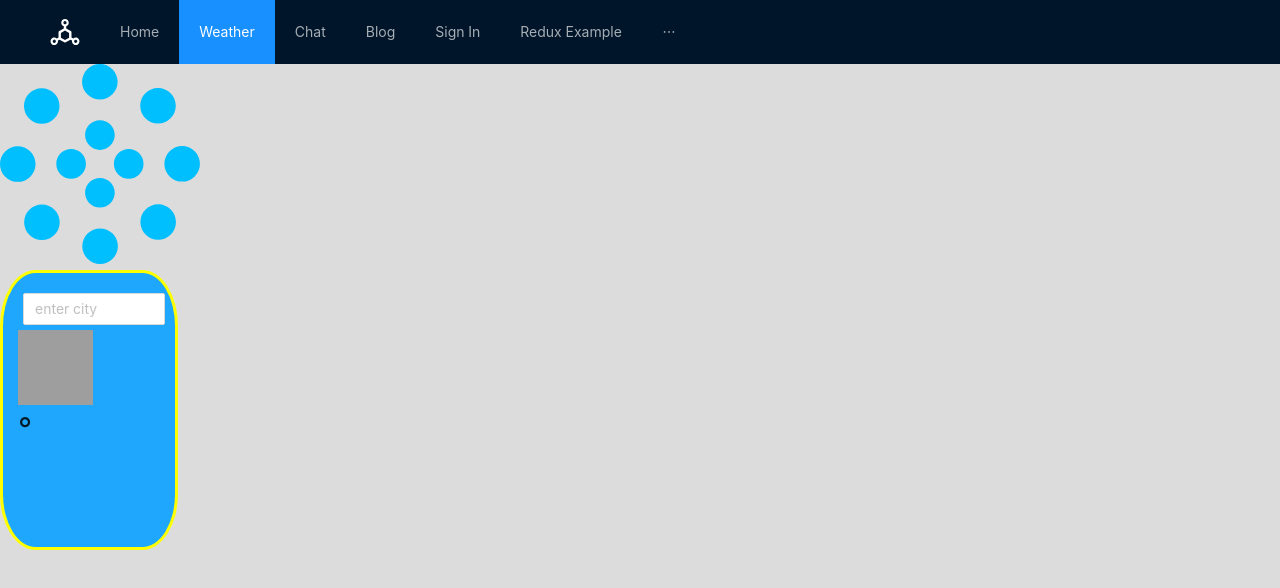
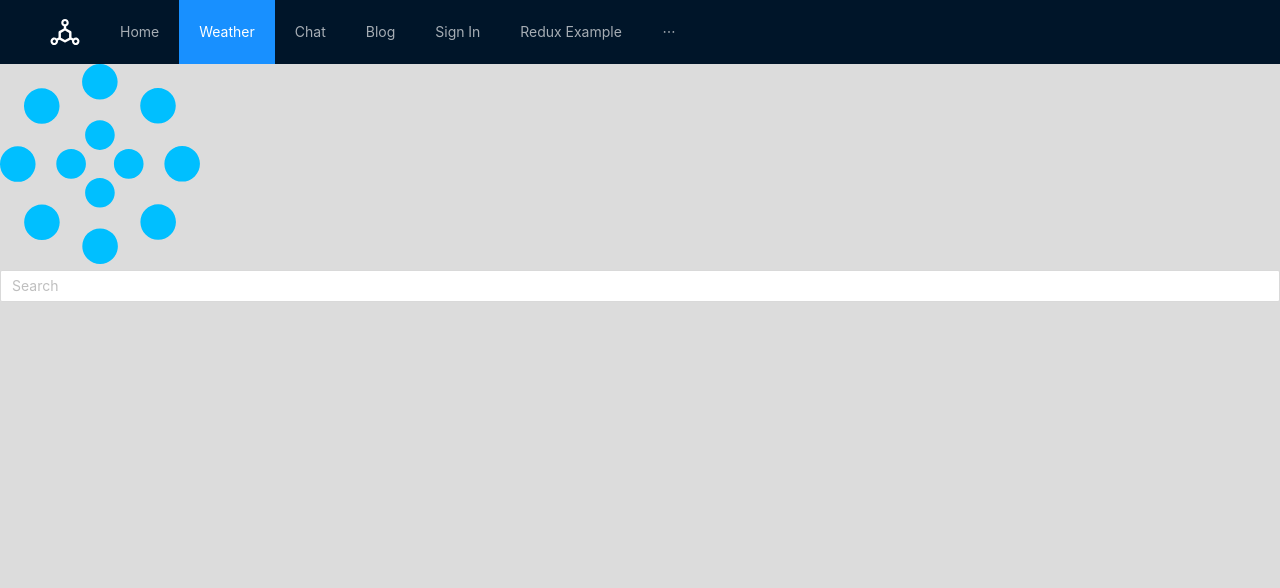
Before and after one commit to devneu/frontend, a React (Create React App) app: page /weather in a window 1280 px wide. Shown: the top 588 px of the page. Built offline with nearby package versions, Linux system fonts and the light colour scheme; no server answers; grey boxes are pictures that could not be loaded.

Commit message:
test app

```diff
--- a/src/pages/Weather/Weather.tsx
+++ b/src/pages/Weather/Weather.tsx
@@ -1,4 +1,4 @@
-import React, { useEffect, useState } from 'react';
+import React, { useState } from 'react';
 import './Weather.scss';
 import axios from 'axios';
 import Loader from 'react-loader-spinner';
@@ -6,29 +6,44 @@ import 'react-loader-spinner/dist/loader/css/react-spinner-loader.css';
 import { Input } from 'antd';
 
 const Weather = () => {
+  const [city, setCity] = useState('');
   const [loading, setLoaded] = useState(true);
   const [wdata, setWeather] = useState<any>(null);
-  useEffect(() => {
+  async function Api() {
     axios
       .get(
-        'http://api.openweathermap.org/data/2.5/weather?units=metric&q=London&appid=fc6916988b0954c2540d0f09fb7e8a65',
+        `http://api.openweathermap.org/data/2.5/weather?units=metric&q=${city}&appid=fc6916988b0954c2540d0f09fb7e8a65`,
       )
       .then((response) => {
         // handle success
         console.log(response.data);
         setWeather(response.data);
         setLoaded(false);
+        setCity('');
       })
       .catch((error) => {
         // handle error
         console.log(error);
       });
-  }, []);
+  }
+  const search = (evt: any) => {
+    if (evt.key === 'Enter') {
+      Api();
+    }
+  };
+
   return (
     <div className="weather-components">
       <Loader visible={loading} type="Circles" color="#00BFFF" height={200} width={200} />
+      <Input
+        type="text"
+        placeholder="Search"
+        onChange={(e) => setCity(e.target.value)}
+        value={city}
+        onKeyPress={search}
+      />
+      {typeof wdata?.main !== 'undefined' ? (
         <div className="weather-block">
-        <Input placeholder="enter city" />
           <div className="weather-city">{wdata?.name}</div>
           <div className="weather-description">{wdata?.weather?.[0]?.description}</div>
           <img
@@ -37,14 +52,14 @@ const Weather = () => {
             alt="icon"
           />
           <div className="weather-temp">
-          {wdata?.main?.temp}
-          &deg;
+            {`${wdata?.main?.temp}`}
+            °c
           </div>
         </div>
+      ) : (
+        ''
+      )}
     </div>
   );
 };
 export default Weather;
-// <div>{JSON.stringify(wdata, null, 2)}</div>
-// <img className="weather-icon" src={`https://openweathermap.org/img/wn/${wdata?.weather?.[0]?.icon}@2x.png`}/>
-// <div className="weather-icon">{wdata?.weather?.[0]?.icon}</div>
```
Lines whose indentation alone changed are shown as unchanged.
